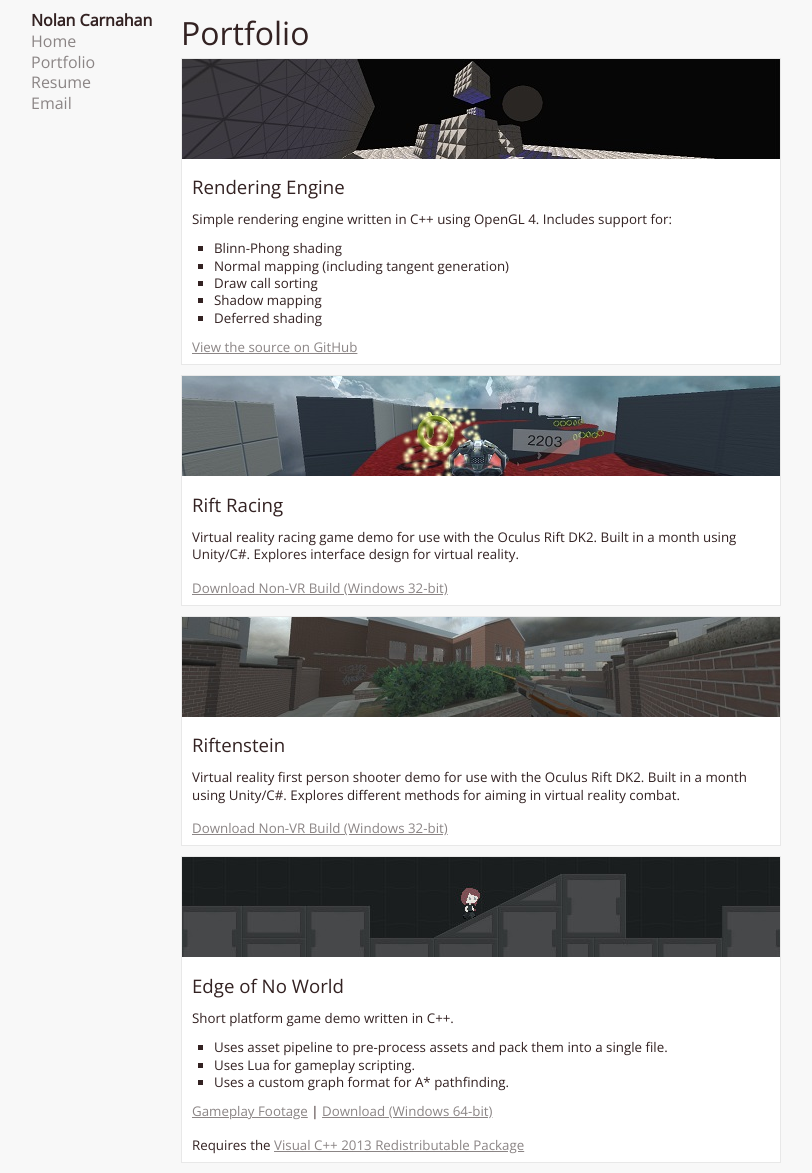
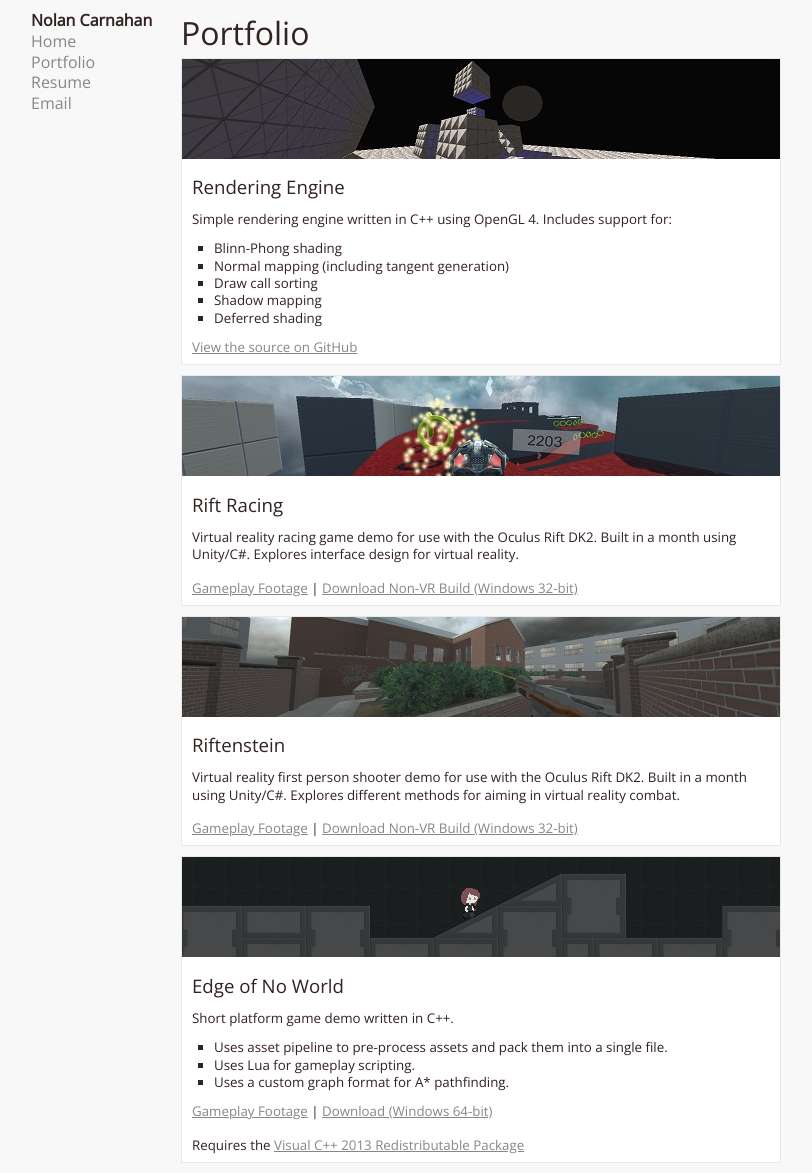
Before and after one commit to ncarnahan/ncarnahan.github.io, a Jekyll site: the page built from portfolio/index.html, in a window 1280 px wide. Shown: the whole page, without its empty margins (234-1046 px from the left). Built offline with Jekyll 4.4.1, drawn with Linux system fonts in a browser that asks for light colours.

Commit message:
Other video links.

```diff
--- a/portfolio/index.html
+++ b/portfolio/index.html
@@ -24,14 +24,14 @@ layout: default
         <img src="/images/rift_racing_preview.jpg" />
         <h1>Rift Racing</h1>
         <p>Virtual reality racing game demo for use with the Oculus Rift DK2. Built in a month using Unity/C#. Explores interface design for virtual reality.</p>
-        <p><a href="https://www.dropbox.com/s/aee5h5tc4atpftb/RiftRacing.zip?dl=0">Download Non-VR Build (Windows 32-bit)</a></p>
+        <p><a href="https://www.youtube.com/watch?v=TfzfaHxmaLg">Gameplay Footage</a> | <a href="https://www.dropbox.com/s/aee5h5tc4atpftb/RiftRacing.zip?dl=0">Download Non-VR Build (Windows 32-bit)</a></p>
     </div>
 
     <div class="portfolio-item">
         <img src="/images/riftenstein_preview.jpg" />
         <h1>Riftenstein</h1>
         <p>Virtual reality first person shooter demo for use with the Oculus Rift DK2. Built in a month using Unity/C#. Explores different methods for aiming in virtual reality combat.</p>
-        <p><a href="https://www.dropbox.com/s/g80tjwakv501no5/Riftenstein.zip?dl=0">Download Non-VR Build (Windows 32-bit)</a></p>
+        <p><a href="https://www.youtube.com/watch?v=OIqIQqrXvs0">Gameplay Footage</a> | <a href="https://www.dropbox.com/s/g80tjwakv501no5/Riftenstein.zip?dl=0">Download Non-VR Build (Windows 32-bit)</a></p>
     </div>
 
     <div class="portfolio-item">
```
